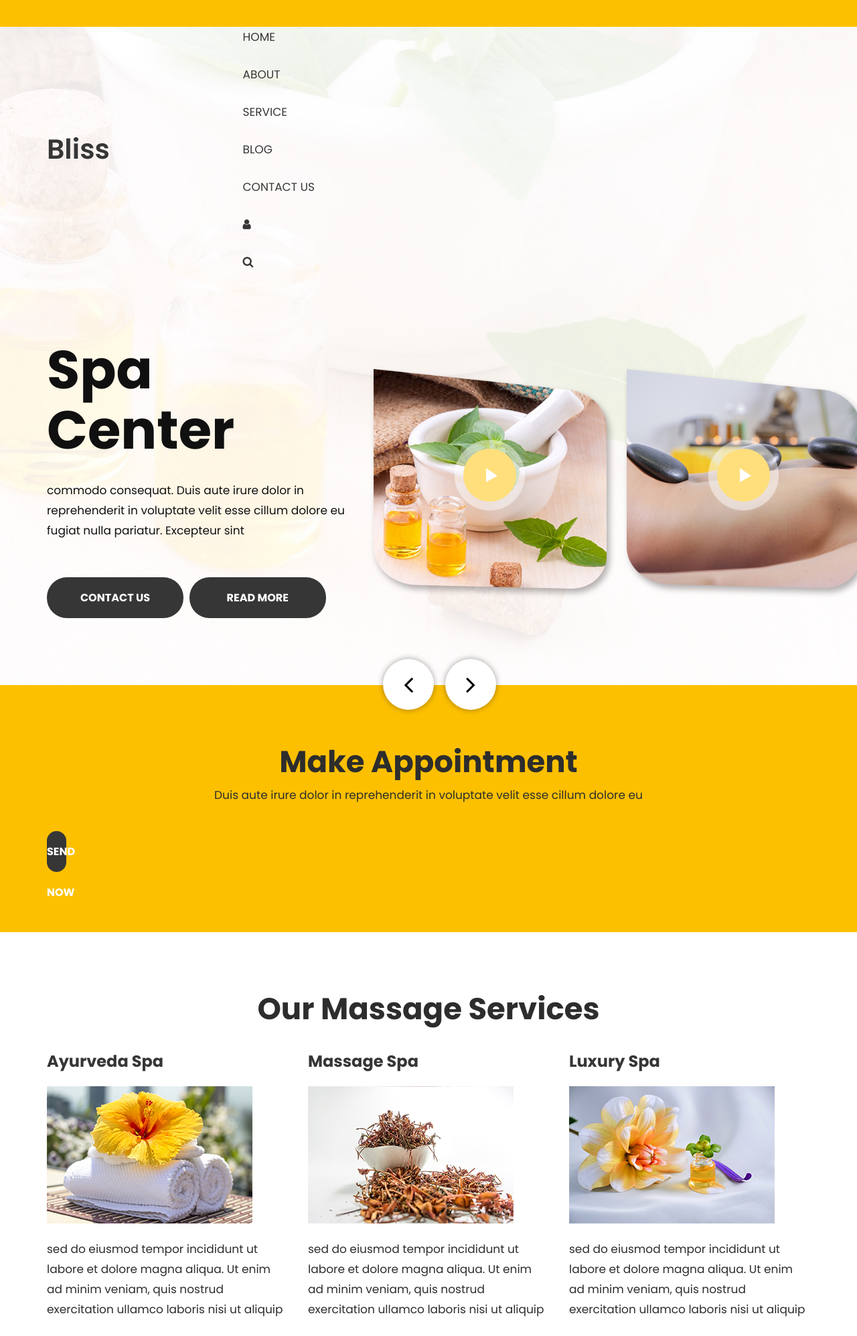
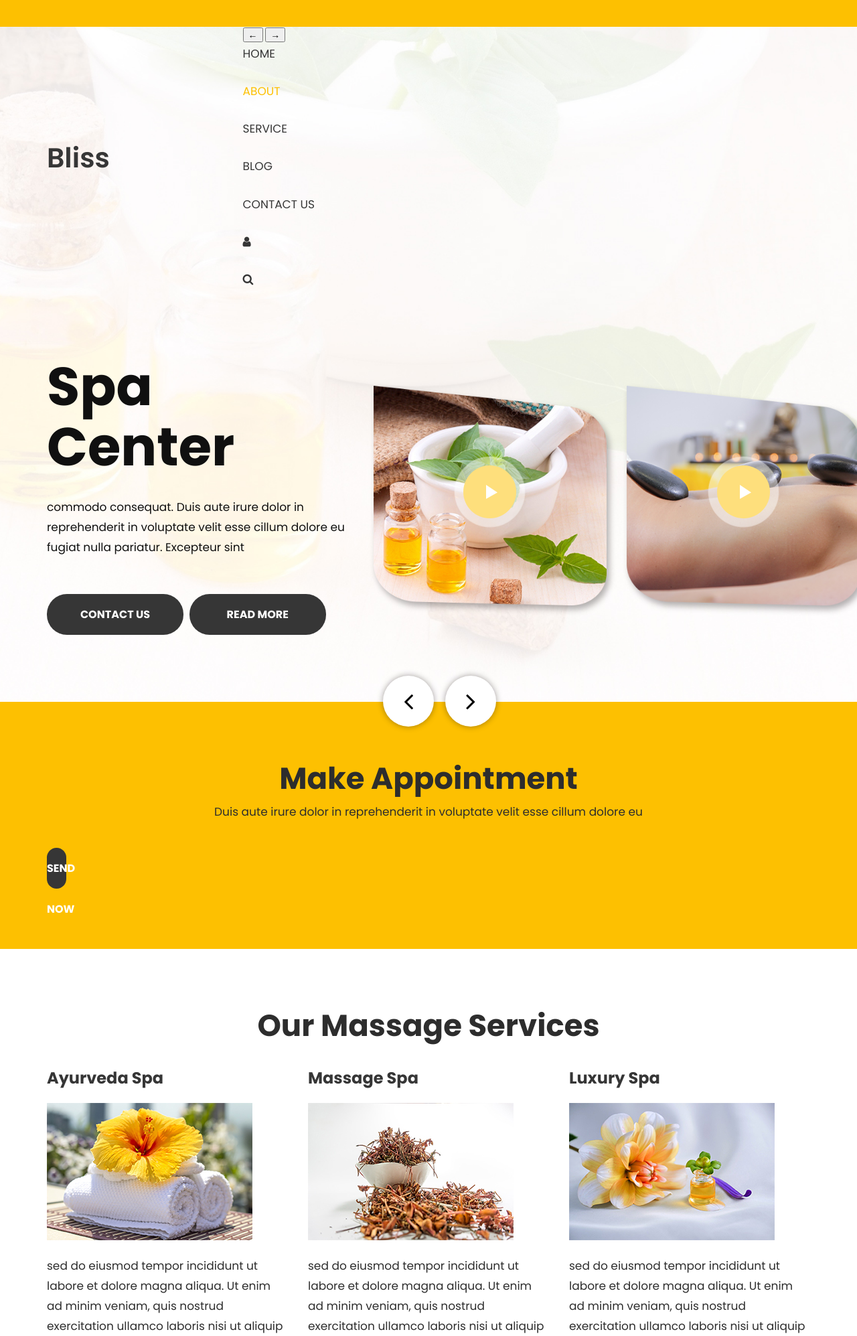
Before and after one commit to mahdirakizadeh/bliss, a Django app: page / in a window 1280 px wide. Shown: the top 1995 px of the page at 67% size. Run offline with Django 4.2, Linux system fonts and the light colour scheme; some libraries are stand-ins or nearby versions.

Commit message:
fixed some bugs from navbar

```diff
--- a/Templates/Base.html
+++ b/Templates/Base.html
@@ -9,7 +9,7 @@
       <meta name="viewport" content="width=device-width, initial-scale=1">
       <meta name="viewport" content="initial-scale=1, maximum-scale=1">
       <!-- site metas -->
-      <title>Massage Therapy </title>
+      <title>Bliss</title>
       <meta name="keywords" content="">
       <meta name="description" content="">
       <meta name="author" content="">
@@ -47,19 +47,21 @@
                <div class="row d_flex">
                   <div class=" col-md-3 col-sm-3">
                      <div class="logo">
-                        <a href="Base.html">Bliss</a>
+                        <a href="{% url 'home:home' %}">Bliss</a>
                      </div>
                   </div>
                   <div class="col-md-9 col-sm-9">
                      <div class="navbar-area">
                         <nav class="site-navbar">
                            <ul>
-                              <li><a href="Base.html">Home</a></li>
-                              <li><a href="about.html">About</a></li>
+                              <input type=button value="←" onClick="javascript:history.go(-1);">
+                              <input type=button value="→" onClick="javascript:history.go(+1);">
+                              <li><a href="{% url 'home:home' %}">Home</a></li>
+                              <li><a class="active" href="{% url 'about:about' %}">About</a></li>
                               <li><a href="{% url 'product:product' %}">Service</a></li>
                               <li><a href="{% url 'blog:blog' %}">Blog</a></li>
                               <li><a href="{% url 'contact:contact_us' %}">Contact us</a></li>
-                              <li class="d_none"><a href="Javascript:void(0)"><i class="fa fa-user" aria-hidden="true"></i></a></li>
+                              <li class="d_none"><a href="{% url 'account:user_sign_up' %}"><i class="fa fa-user" aria-hidden="true"></i></a></li>
                               <li class="d_none"><a href="Javascript:void(0)"><i class="fa fa-search" aria-hidden="true"></i></a></li>
                            </ul>
                            <button class="nav-toggler">
@@ -358,10 +360,10 @@
                    <div class=" col-md-4">
                       <div class="latest">
                          <figure><img src="{{ bl.image.url }}" alt="#"/></figure>
-                         <span>{{ bl.created }}</span>
+                         <span>{{ blog.created }}</span>
                          <div class="nostrud">
-                            <h3>{{ bl.title }}</h3>
-                            <p>{{ bl.bodu | truncatewords:28 }}</p>
+                            <h3>{{ blog.title }}</h3>
+                            <p>{{ blog.body | truncatewords:28 }}</p>
                             <a class="read_more" href="blog.html">Read More</a>
                          </div>
                       </div>
@@ -412,7 +414,7 @@
                   <div class="titlepage text_align_left">
                      <h2>About Our Center</h2>
                      <p>sed do eiusmod tempor incididunt ut labore et dolore magna aliqua. Ut enim ad minim veniam, quis nostrud exercitation ullamco laboris nisi ut aliquipsed do eiusmod tempor incididunt ut labore et dolore magna aliqua. Ut enim ad minim veniam, quis nostrud exercitation ullamco laboris nisi ut aliquip</p>
-                     <a class="read_more" href="about.html">Read More</a>
+                     <a class="read_more" href="../about/templates/about/about.html">Read More</a>
                   </div>
                </div>
             </div>
@@ -540,7 +542,7 @@
                               <h3>Menu</h3>
                               <ul class="menu_footer">
                                  <li><a href="Base.html">Home</a></li>
-                                 <li><a href="about.html">About</a></li>
+                                 <li><a href="../about/templates/about/about.html">About</a></li>
                                  <li><a href="service.html">Service</a></li>
                                  <li><a href="blog.html">Blog</a></li>
                                  <li><a href="{% url 'contact:contact_us' %}">Contact us</a></li>
--- a/accounts/templates/accounts/signup.html
+++ b/accounts/templates/accounts/signup.html
@@ -6,9 +6,10 @@
     <form action="" method="post" class="form-check-inline">
         {% csrf_token %}
         <div class="col-md-5">
-        {{ form.as_p }}
+            {{ form.as_p }}
         </div>
         <input type="submit" value="Sign up" class="book_btn">
     </form>
+    <h3>If you already have account click login <a href="{% url 'account:user_login' %}">Here</a></h3>
 
 {% endblock %}
--- a/home/templates/home/index.html
+++ b/home/templates/home/index.html
@@ -5,20 +5,20 @@
 {% endblock %}
 
 
-{% block blog %}
-    {% for bl in blog %}
-    <div class="row d_flex">
-        <div class=" col-md-4">
-            <div class="latest">
-                <figure><img src="{{ bl.image.url }}" alt="#"/></figure>
-                <span>{{ bl.created }}</span>
-                <div class="nostrud">
-                    <h3>{{ bl.title }}</h3>
-                    <p>{{ bl.bodu | truncatewords:28 }}</p>
-                    <a class="read_more" href="blog.html">Read More</a>
-                </div>
-            </div>
-        </div>
-    </div>
-    {% endfor %}
-{% endblock %}
+{#{% block blog %}#}
+{#    {% for bl in blog %}#}
+{#    <div class="row d_flex">#}
+{#        <div class=" col-md-4">#}
+{#            <div class="latest">#}
+{#                <figure><img src="{{ bl.image.url }}" alt="#"/></figure>#}
+{#                <span>{{ bl.created }}</span>#}
+{#                <div class="nostrud">#}
+{#                    <h3>{{ bl.title }}</h3>#}
+{#                    <p>{{ bl.bodu | truncatewords:28 }}</p>#}
+{#                    <a class="read_more" href="blog.html">Read More</a>#}
+{#                </div>#}
+{#            </div>#}
+{#        </div>#}
+{#    </div>#}
+{#    {% endfor %}#}
+{#{% endblock %}#}
--- a/products/templates/products/service.html
+++ b/products/templates/products/service.html
@@ -50,6 +50,8 @@
                      <div class="navbar-area">
                         <nav class="site-navbar">
                            <ul>
+                              <input type=button value="←" onClick="javascript:history.go(-1);">
+                              <input type=button value="→" onClick="javascript:history.go(+1);">
                               <li><a href="../../../home/templates/home/index.html">Home</a></li>
                               <li><a href="about.html">About</a></li>
                               <li><a href="../../../products/templates/products/service.html">Service</a></li>
```
Also changed, not shown: contact_us/templates/contact_us/contact.html (+8 -6 lines).
